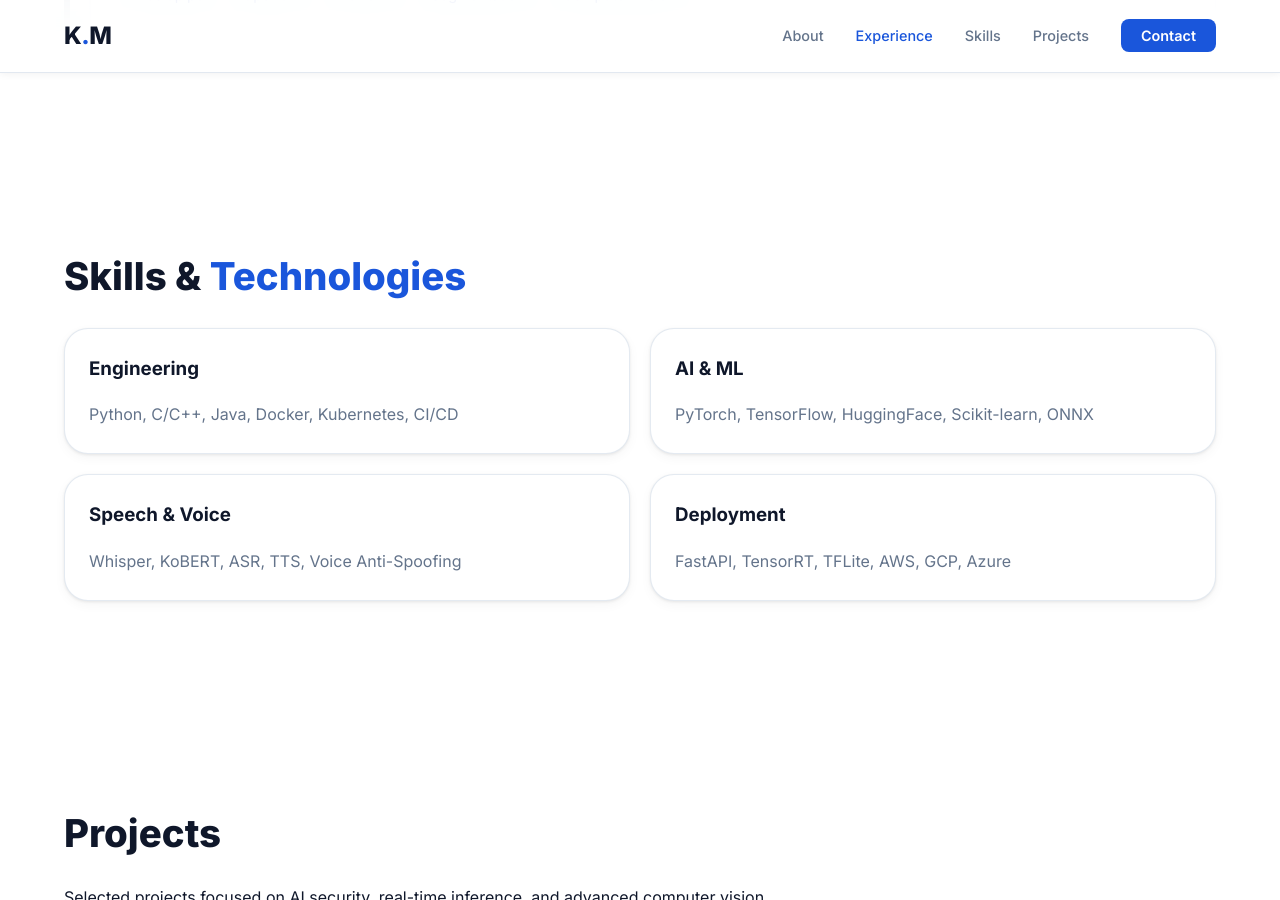
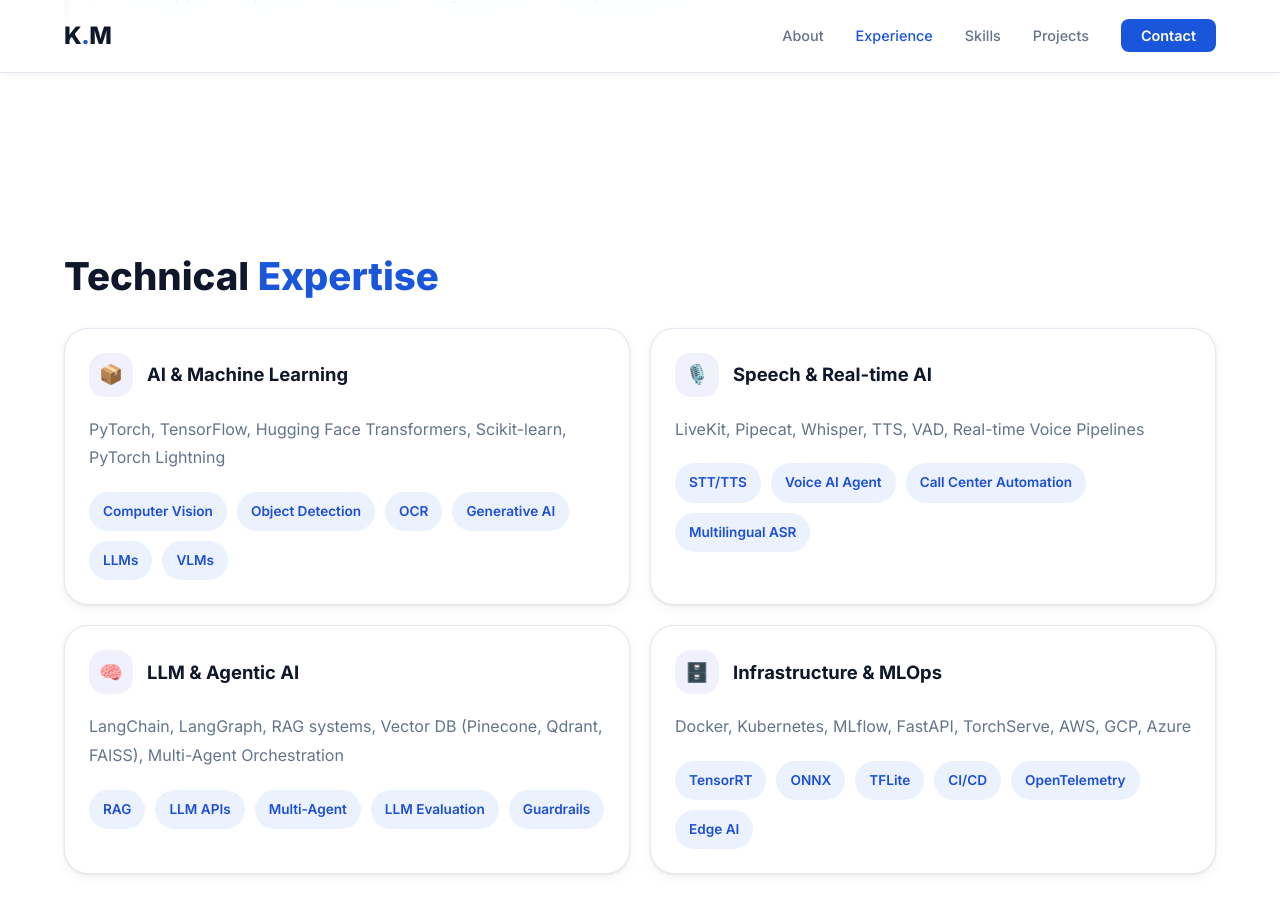
Before and after one commit to Mrkomiljon/mrkomiljon.github.io, a Jekyll site: the page built from resume/index.html, in a window 1280 px wide and 900 px high, scrolled down 3733 px. Built offline with Jekyll 4.4.1, drawn with Linux system fonts in a browser that asks for light colours.

Commit message:
Update resume technical expertise section layout

```diff
--- a/resume/index.html
+++ b/resume/index.html
@@ -275,24 +275,65 @@ layout: null
 
   <section class="section skills" id="skills">
     <div class="container">
-      <h2 class="section-title reveal">Skills & <span class="accent">Technologies</span></h2>
+      <h2 class="section-title reveal">Technical <span class="accent">Expertise</span></h2>
       <div class="skills-grid reveal">
-        <div class="skill-card">
-          <h3>Engineering</h3>
-          <div class="skill-list">Python, C/C++, Java, Docker, Kubernetes, CI/CD</div>
-        </div>
-        <div class="skill-card">
-          <h3>AI & ML</h3>
-          <div class="skill-list">PyTorch, TensorFlow, HuggingFace, Scikit-learn, ONNX</div>
-        </div>
-        <div class="skill-card">
-          <h3>Speech & Voice</h3>
-          <div class="skill-list">Whisper, KoBERT, ASR, TTS, Voice Anti-Spoofing</div>
-        </div>
-        <div class="skill-card">
-          <h3>Deployment</h3>
-          <div class="skill-list">FastAPI, TensorRT, TFLite, AWS, GCP, Azure</div>
-        </div>
+        <article class="skill-card">
+          <div class="skill-card-header">
+            <div class="skill-icon">📦</div>
+            <h3>AI & Machine Learning</h3>
+          </div>
+          <p class="skill-list">PyTorch, TensorFlow, Hugging Face Transformers, Scikit-learn, PyTorch Lightning</p>
+          <div class="skill-tags">
+            <span class="skill-tag">Computer Vision</span>
+            <span class="skill-tag">Object Detection</span>
+            <span class="skill-tag">OCR</span>
+            <span class="skill-tag">Generative AI</span>
+            <span class="skill-tag">LLMs</span>
+            <span class="skill-tag">VLMs</span>
+          </div>
+        </article>
+        <article class="skill-card">
+          <div class="skill-card-header">
+            <div class="skill-icon">🎙️</div>
+            <h3>Speech & Real-time AI</h3>
+          </div>
+          <p class="skill-list">LiveKit, Pipecat, Whisper, TTS, VAD, Real-time Voice Pipelines</p>
+          <div class="skill-tags">
+            <span class="skill-tag">STT/TTS</span>
+            <span class="skill-tag">Voice AI Agent</span>
+            <span class="skill-tag">Call Center Automation</span>
+            <span class="skill-tag">Multilingual ASR</span>
+          </div>
+        </article>
+        <article class="skill-card">
+          <div class="skill-card-header">
+            <div class="skill-icon">🧠</div>
+            <h3>LLM & Agentic AI</h3>
+          </div>
+          <p class="skill-list">LangChain, LangGraph, RAG systems, Vector DB (Pinecone, Qdrant, FAISS), Multi-Agent Orchestration</p>
+          <div class="skill-tags">
+            <span class="skill-tag">RAG</span>
+            <span class="skill-tag">LLM APIs</span>
+            <span class="skill-tag">Multi-Agent</span>
+            <span class="skill-tag">LLM Evaluation</span>
+            <span class="skill-tag">Guardrails</span>
+          </div>
+        </article>
+        <article class="skill-card">
+          <div class="skill-card-header">
+            <div class="skill-icon">🗄️</div>
+            <h3>Infrastructure & MLOps</h3>
+          </div>
+          <p class="skill-list">Docker, Kubernetes, MLflow, FastAPI, TorchServe, AWS, GCP, Azure</p>
+          <div class="skill-tags">
+            <span class="skill-tag">TensorRT</span>
+            <span class="skill-tag">ONNX</span>
+            <span class="skill-tag">TFLite</span>
+            <span class="skill-tag">CI/CD</span>
+            <span class="skill-tag">OpenTelemetry</span>
+            <span class="skill-tag">Edge AI</span>
+          </div>
+        </article>
       </div>
     </div>
   </section>
--- a/resume/style.css
+++ b/resume/style.css
@@ -538,13 +538,50 @@ img { max-width: 100%; display: block; }
   box-shadow: var(--shadow);
 }
 
+.skill-card-header {
+  display: flex;
+  align-items: center;
+  gap: 14px;
+  margin-bottom: 18px;
+}
+
+.skill-icon {
+  width: 44px;
+  height: 44px;
+  display: grid;
+  place-items: center;
+  background: rgba(79, 70, 229, 0.08);
+  border-radius: 16px;
+  font-size: 1.2rem;
+}
+
 .skill-card h3 {
-  margin-bottom: 16px;
+  margin: 0;
+  font-size: 1.15rem;
 }
 
 .skill-list {
   color: var(--gray);
   line-height: 1.8;
+  margin-bottom: 20px;
+}
+
+.skill-tags {
+  display: flex;
+  flex-wrap: wrap;
+  gap: 10px;
+}
+
+.skill-tag {
+  display: inline-flex;
+  align-items: center;
+  justify-content: center;
+  background: rgba(59, 130, 246, 0.1);
+  color: #1d4ed8;
+  border-radius: 999px;
+  padding: 8px 14px;
+  font-size: 0.85rem;
+  font-weight: 600;
 }
 
 .project-grid {
```
